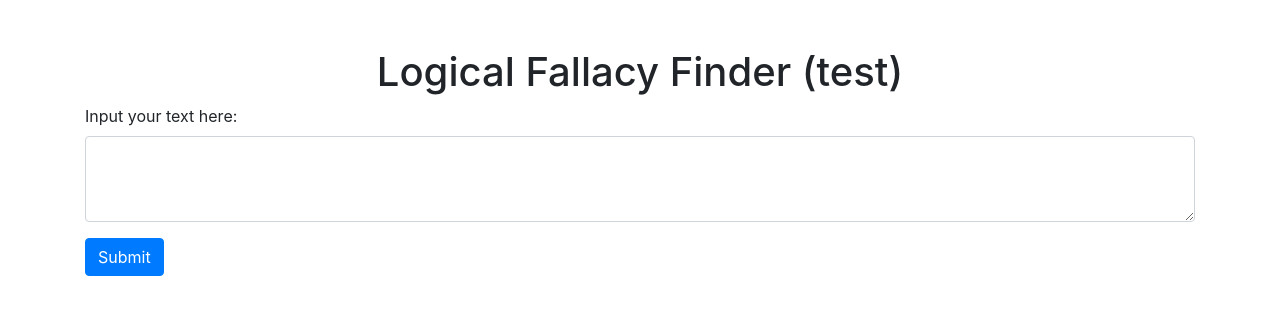
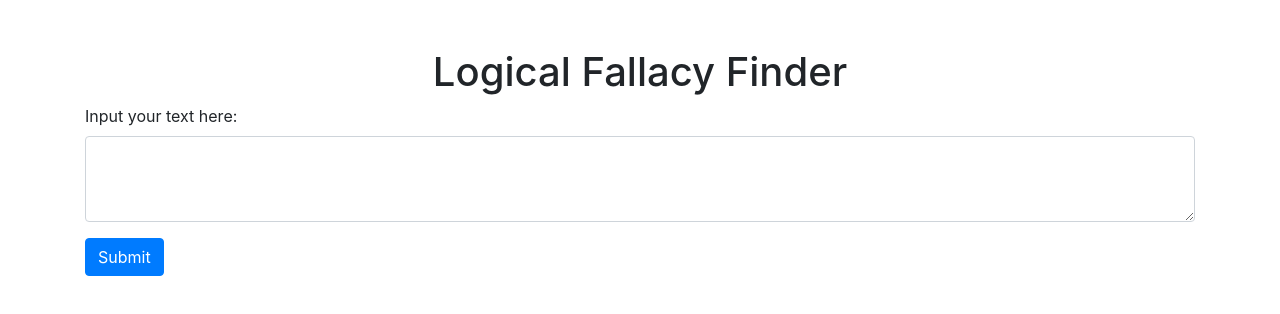
Before and after one commit to cmonaghan/fallacy-finder, a plain HTML site: page templates/index.html in a window 1280 px wide. Drawn offline with nearby package versions, Linux system fonts and the light colour scheme.

Commit message:
update readme, remove test

```diff
--- a/templates/index.html
+++ b/templates/index.html
@@ -19,7 +19,7 @@
 
 <body>
   <div class="container mt-5">
-    <h1 class="text-center">Logical Fallacy Finder (test)</h1>
+    <h1 class="text-center">Logical Fallacy Finder</h1>
     <form id="fallacyForm">
       <div class="form-group">
         <label for="textInput">Input your text here:</label>
```
Also changed, not shown: README.md.
